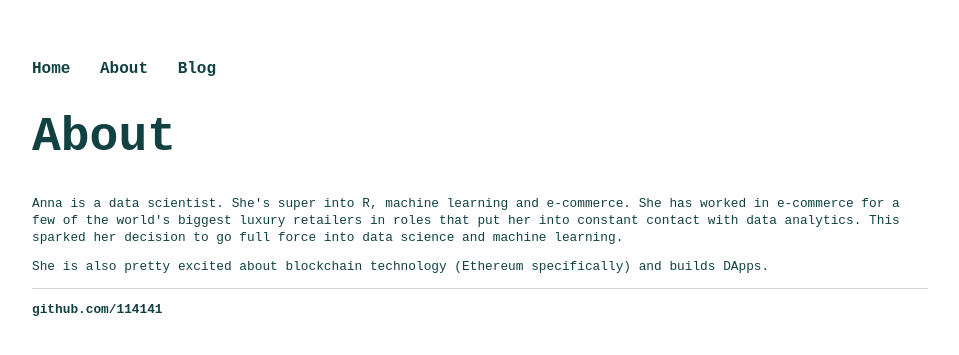
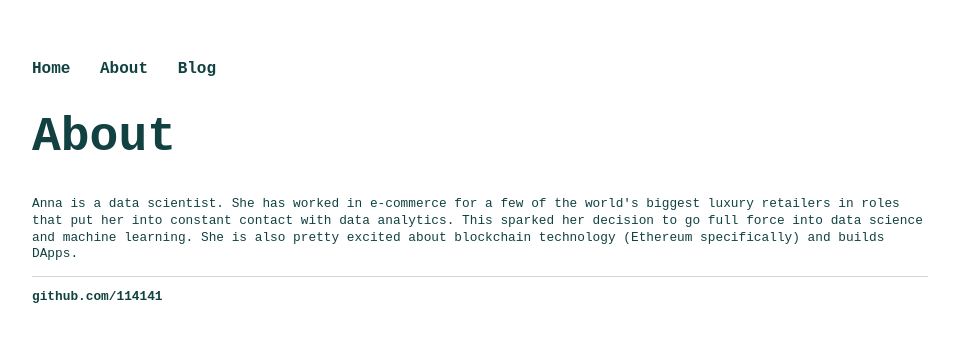
Before and after one commit to 114141/114141.github.io, a Jekyll site: the page built from about/index.html, in a window 1280 px wide. Shown: the top 355 px of the page, without its empty margins (160-1119 px from the left). Built offline with Jekyll 4.4.1, drawn with Linux system fonts in a browser that asks for light colours.

Commit message:
Update index.html

```diff
--- a/about/index.html
+++ b/about/index.html
@@ -4,9 +4,6 @@ title: 114141
 ---
 <div class="blurb">
 	<h1>About</h1>
-	<p>Anna is a data scientist. She's super into R, machine learning and e-commerce. She has worked in e-commerce
-	for a few of the world's biggest luxury retailers in roles that put her into constant contact with data
-	analytics. This sparked her decision to go full force into data science and machine learning.</p>
-
-	<p>She is also pretty excited about blockchain technology (Ethereum specifically) and builds DApps.</p>
+	<p>Anna is a data scientist. She has worked in e-commerce for a few of the world's biggest luxury retailers in roles that put her into constant contact with data
+	analytics. This sparked her decision to go full force into data science and machine learning. She is also pretty excited about blockchain technology (Ethereum specifically) and builds DApps.</p>
 </div><!-- /.blurb -->
```
